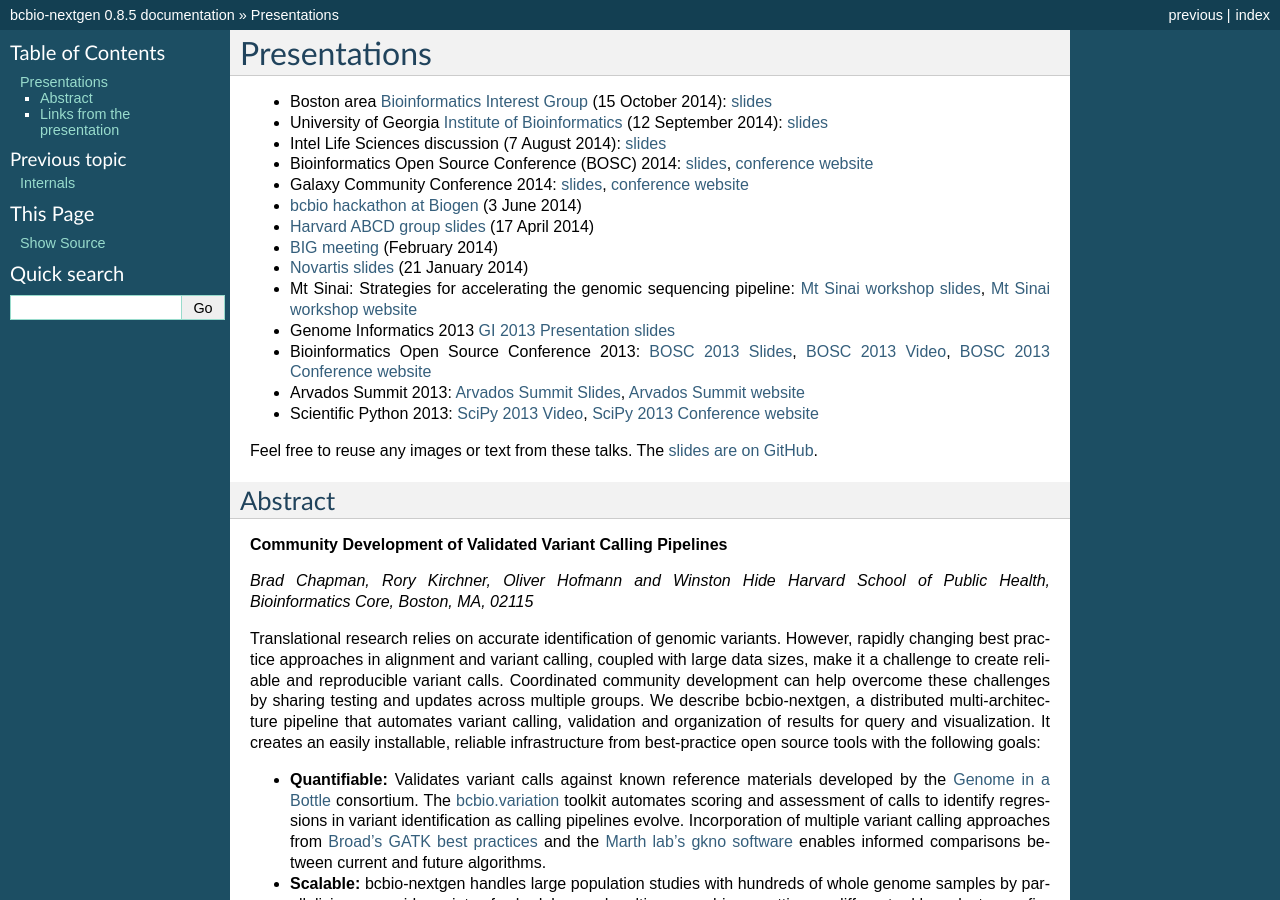
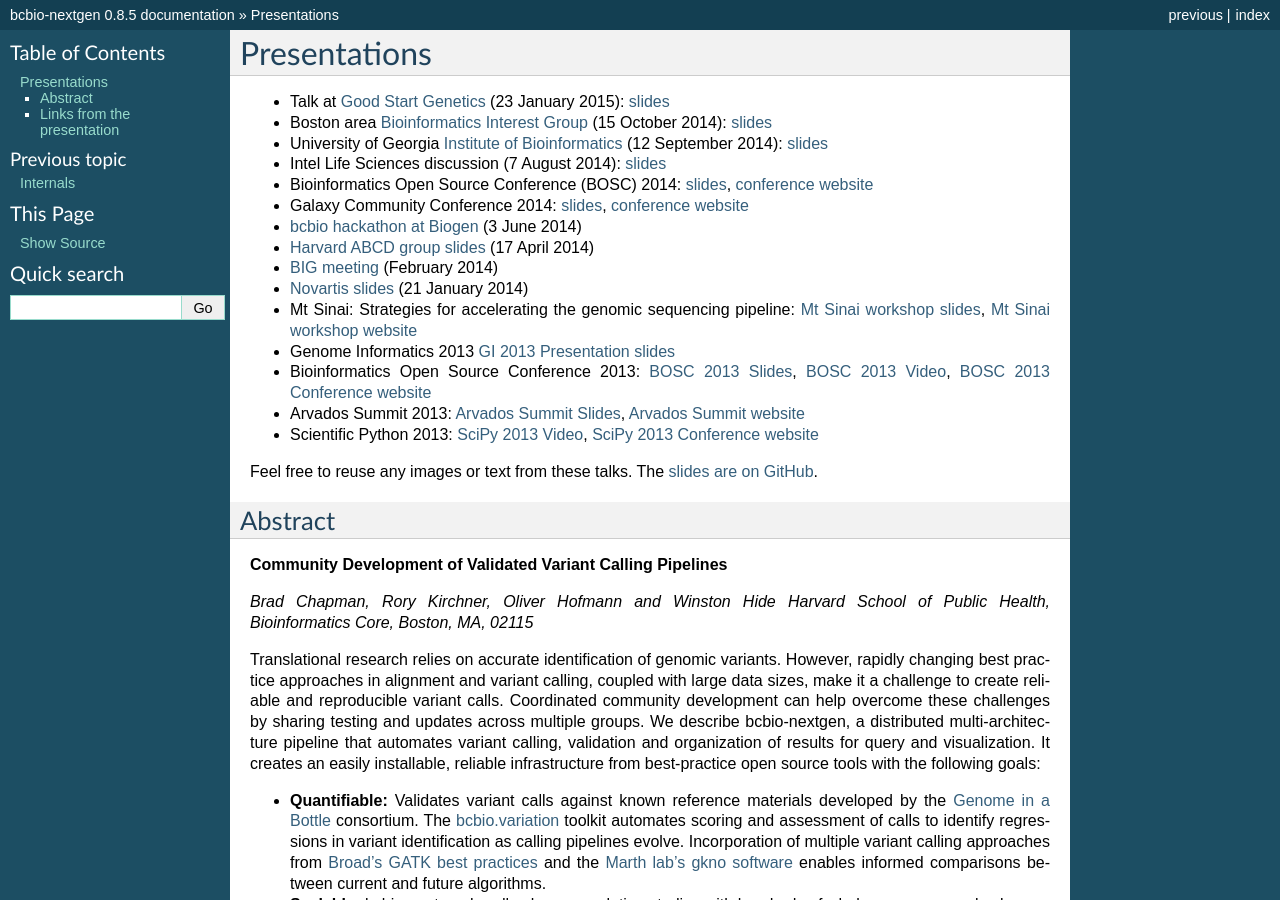
Before and after one commit to bcbio/bcbio-nextgen, a Sphinx documentation site: the page built from docs/contents/presentations.rst, in a window 1280 px wide and 900 px high. Built offline with Sphinx 7.4.7, drawn with Linux system fonts in a browser that asks for light colours.

Commit message:
Add slides for talk at Good Start Genetics

```diff
--- a/docs/contents/presentations.rst
+++ b/docs/contents/presentations.rst
@@ -1,5 +1,8 @@
 Presentations
 =============
+
+- Talk at `Good Start Genetics <https://www.goodstartgenetics.com/>`_ (23
+  January 2015): `slides <https://github.com/chapmanb/bcbb/raw/master/talks/gsg2015_bcbio_nextgen/chapman_bcbio.pdf>`_
 
 - Boston area `Bioinformatics Interest Group <http://openwetware.org/wiki/BioMicroCenter:BIG_meeting>`_ (15 October 2014):
   `slides <https://github.com/chapmanb/bcbb/raw/master/talks/big2014_bcbio_val/chapman_bcbio.pdf>`_
```
